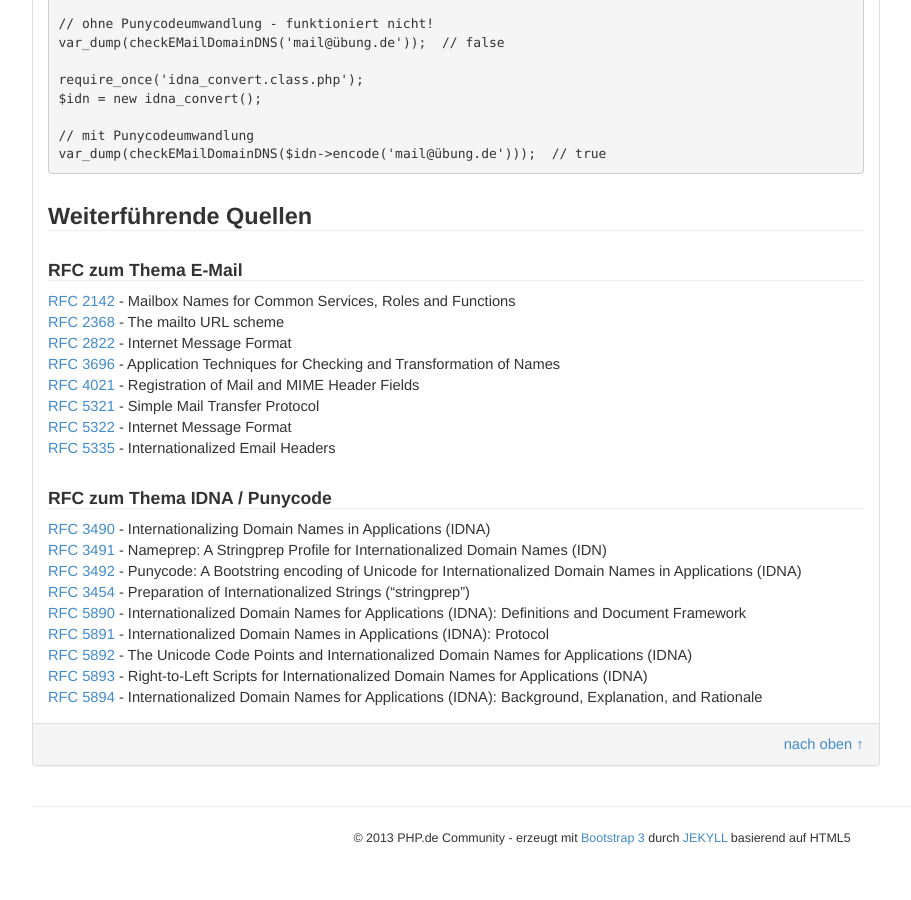
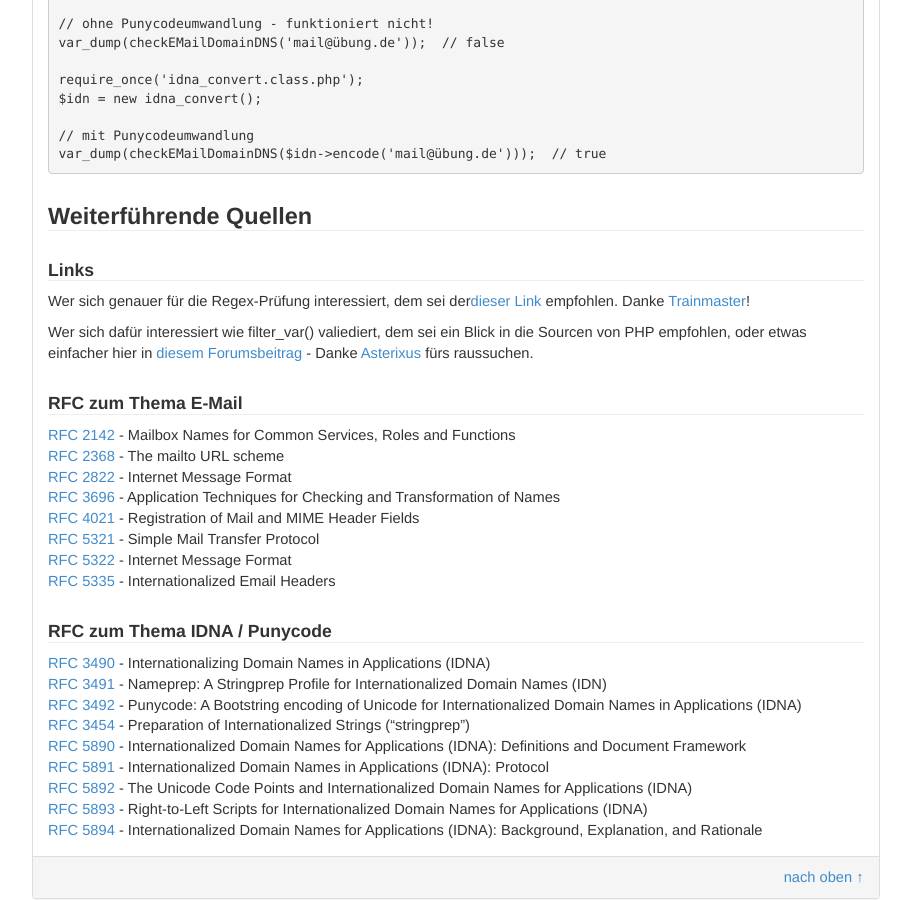
Before and after one commit to php-de/php-de.github.io, a Jekyll site: the page built from email/standard-mail-validation.md, in a window 1280 px wide and 900 px high, scrolled down 3307 px. Shown: the whole window, without its empty margins (38-949 px from the left). Built offline with Jekyll 4.4.1, drawn with Linux system fonts in a browser that asks for light colours; before the commit the page ends 4179 px from its top, so only the background shows below that.

Commit message:
Update standard-mail-validation.md

```diff
--- a/email/standard-mail-validation.md
+++ b/email/standard-mail-validation.md
@@ -200,6 +200,13 @@ var_dump(checkEMailDomainDNS($idn->encode('mail@übung.de')));  // true
 
 ### Weiterführende Quellen
 
+#### Links
+
+Wer sich genauer für die Regex-Prüfung interessiert, dem sei der[dieser Link](http://squiloople.com/2009/12/20/email-address-validation/) empfohlen. Danke  [Trainmaster](http://www.php.de/member.php?u=20243)!
+
+Wer sich dafür interessiert wie filter_var() valiediert, dem sei ein Blick in die Sourcen von PHP empfohlen, oder etwas einfacher hier in [diesem Forumsbeitrag](http://www.php.de/wiki-diskussionsforum/101439-sinnvolle-standard-verfahren-zur-e-mail-validierung-3.html#post748505) - Danke [Asterixus](http://www.php.de/member.php?u=21236) fürs raussuchen.
+
+
 #### RFC zum Thema E-Mail
 
 [RFC 2142](http://tools.ietf.org/html/rfc2142) - Mailbox Names for Common Services, Roles and Functions
```
